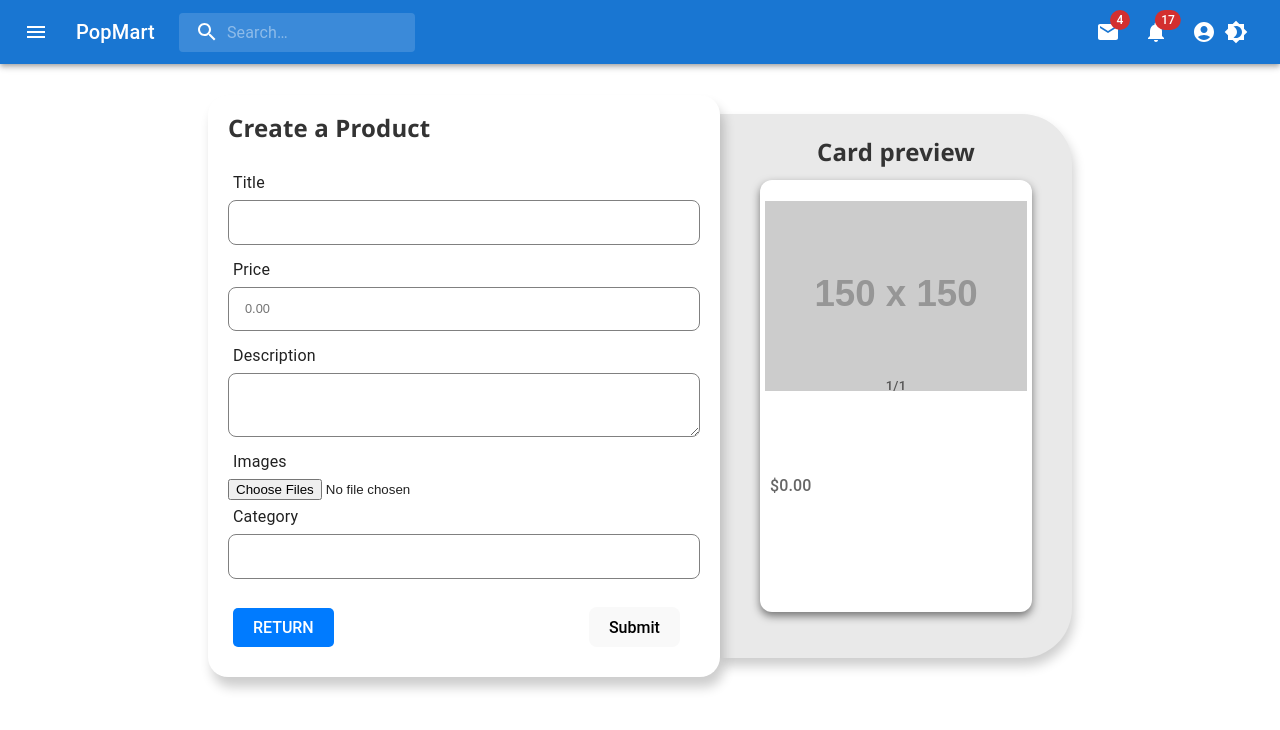
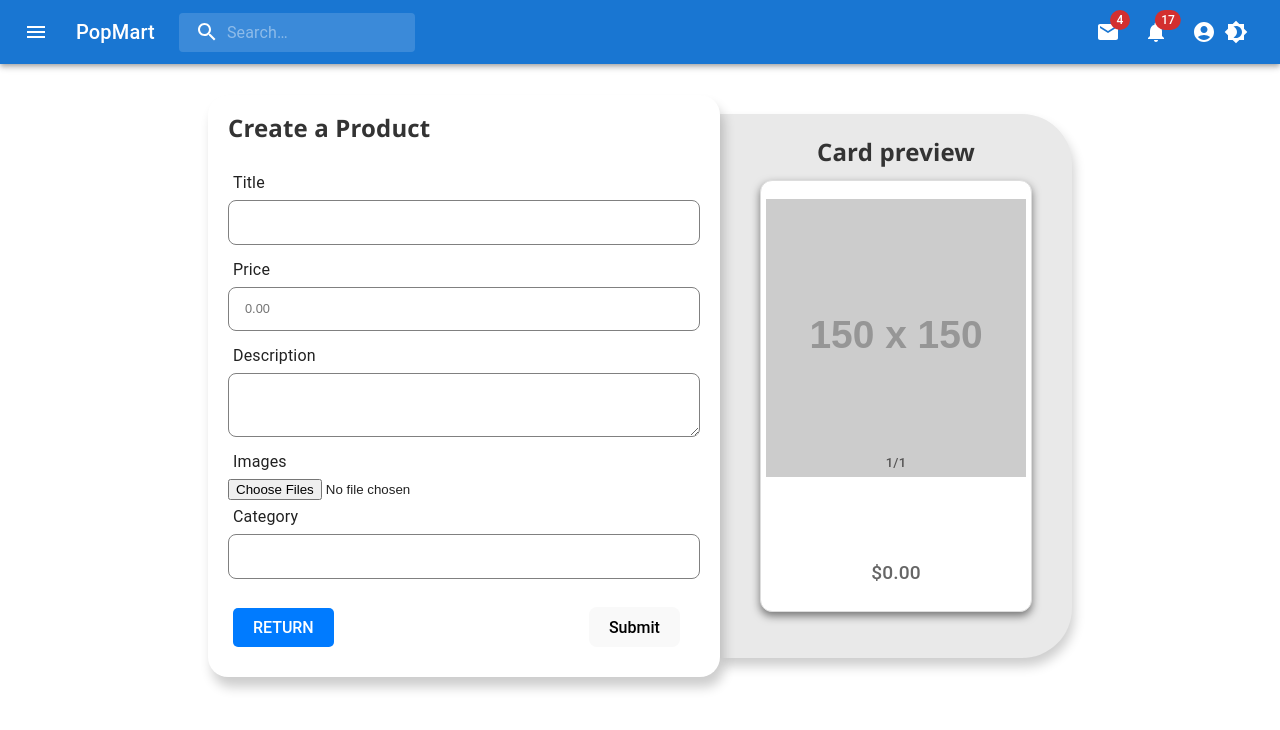
Before and after one commit to No-Country-simulation/c20-21-m-node-react, a React (Vite) app in the folder frontend/: page /product/create in a window 1280 px wide. Shown: the top 730 px of the page. Built offline with nearby package versions, Linux system fonts and the light colour scheme.

Commit message:
Modificando responsive en cars y createProduct

```diff
--- a/frontend/src/components/card/card.jsx
+++ b/frontend/src/components/card/card.jsx
@@ -1,7 +1,7 @@
-import React from 'react';
-import { Link } from 'react-router-dom';
+import React from "react";
+import { Link } from "react-router-dom";
 import "./card.styles.css";
-import Carousel from '../Carousel/Carousel';
+import Carousel from "../Carousel/Carousel";
 
 const Card = ({ product }) => {
   return (
@@ -25,8 +25,10 @@ const Card = ({ product }) => {
             />
           )}
         </Carousel>
+        <div className="product-detail">
           <h3>{product.title}</h3>
           <p>${product.price}</p>
+        </div>
       </Link>
     </div>
   );
--- a/frontend/src/components/card/card.styles.css
+++ b/frontend/src/components/card/card.styles.css
@@ -1,5 +1,7 @@
 .card-container {
-<<<<<<< HEAD
+  display: flex;
+  justify-content: center;
+  align-items: center;
   border: 1px solid #ddd;
   border-radius: 12px;
   overflow: hidden;
@@ -32,16 +34,25 @@
   max-width: 100%;
   max-height: 100%;
 }
+.product-detail {
+  display: flex;
+  flex-direction: column;
+  align-items: center;
+  padding: 0 10px;
+}
 
 .card-container h3 {
   font-size: 0.7em;
-  margin: 10px 0;
   color: #333;
   display: -webkit-box;
+  text-align: center;
   -webkit-box-orient: vertical;
   -webkit-line-clamp: 2;
   overflow: hidden;
   text-overflow: ellipsis;
+  width: auto;
+  margin-block-start: 0;
+  margin-block-end: 0;
 }
 
 .card-container p {
@@ -62,7 +73,7 @@
     margin: 0 auto;
     height: 23em;
   }
-  .card-container h3{
+  .card-container h3 {
     height: 3em;
     padding: 5px;
   }
@@ -77,7 +88,6 @@
   .product-image {
     height: 15em;
   }
-
 }
 @media (min-width: 800px) {
   .card-container {
@@ -115,6 +125,9 @@
       width: 17em;
       margin: 0 auto;
       height: 27em;
+    }
+    .product-detail {
+      max-height: 8em;
     }
   }
 }
@@ -198,45 +211,3 @@
     font-size: 0.8rem;
   }
 } */
-=======
-    border: 1px solid #ddd;
-    border-radius: 12px;
-    overflow: hidden;
-    box-shadow: 0 4px 8px rgba(0, 0, 0, 0.5);
-    transition: transform 0.2s, box-shadow 0.2s;
-    cursor: pointer;
-    background-color: #fff;
-    width: 300px;
-    margin: 10px;
-  }
-
-  .card-container:hover {
-    transform: scale(1.05);
-    box-shadow: 0 6px 12px rgba(0, 0, 0, 0.2);
-  }
-
-  .card-container img {
-    width: 100%;
-    height: 200px;
-    margin-top: 1rem;
-    object-fit: cover;
-  }
-
-  .card-container h3 {
-    font-size: 1.2rem;
-    margin: 10px 0;
-    color: #333;
-  }
-
-  .card-container p {
-    font-size: 1rem;
-    color: #666;
-    margin: 0 0 10px;
-    padding: 0 10px;
-  }
-
-  .card-container a {
-    text-decoration: none;
-    color: inherit;
-  }
->>>>>>> develop
--- a/frontend/src/pages/Home/Home.jsx
+++ b/frontend/src/pages/Home/Home.jsx
@@ -10,7 +10,7 @@ export const Home = () => {
   const [orderBy, setOrderBy] = useState({ field: "title", order: "asc" });
   const [page, setPage] = useState(1);
   const [totalPages, setTotalPages] = useState(0);
-  const productsPerPage = 3;
+  const productsPerPage = 9;
 
   useEffect(() => {
     fetch(`https://popmart-backend-beta.vercel.app/api/products?limit=${productsPerPage}&page=${page}`)
--- a/frontend/src/pages/Product/createproduct.style.css
+++ b/frontend/src/pages/Product/createproduct.style.css
@@ -87,6 +87,12 @@
 .input-number:focus,
 .input-textarea:focus {
   border: 1px solid #2591f0;
+}
+
+.input-number::-webkit-inner-spin-button,
+.input-number::-webkit-outer-spin-button {
+  -webkit-appearance: none;
+  margin: 0;
 }
 
 .buttons-container {
```
Lines whose indentation alone changed are shown as unchanged.
